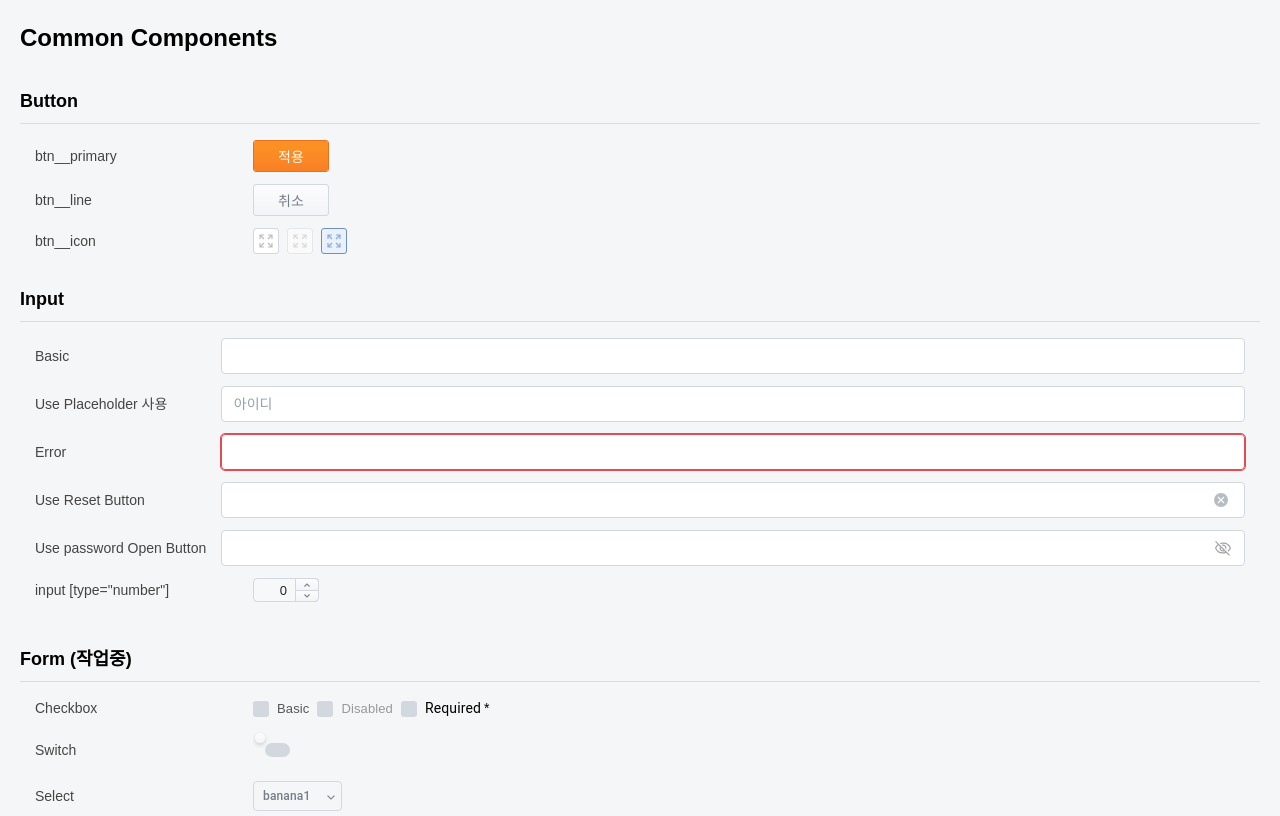
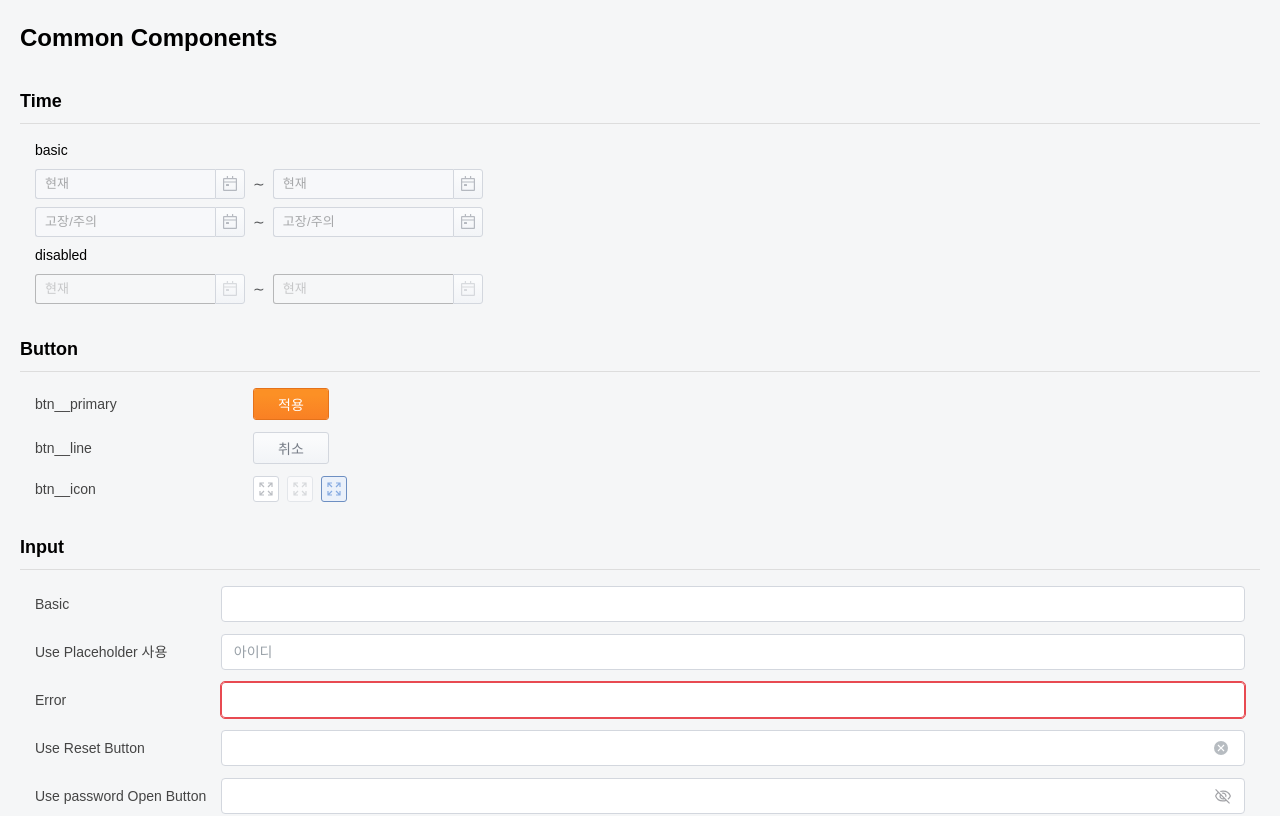
Before and after one commit to taetaeil/react-example, a Next.js app: page /examples in a window 1280 px wide. Shown: the top 816 px of the page. Built offline with nearby package versions, Linux system fonts and the light colour scheme.

Commit message:
Feat(timepicker): 추가

```diff
--- /dev/null
+++ b/src/app/components/CmTimePicker.tsx
@@ -0,0 +1,132 @@
+import React, { useState } from 'react'
+import Select from '@mui/material/Select'
+import MenuItem from '@mui/material/MenuItem'
+import { SelectChangeEvent } from '@mui/material/Select'
+
+interface Item {
+  value: string
+  label: string
+}
+
+interface CmTimepickerProps {
+  startValue?: string
+  endValue?: string
+  items: Item[]
+  placeholder?: string
+  onChange?: (event: SelectChangeEvent<string>) => void
+  endDisabled?: boolean
+  startDisabled?: boolean
+}
+
+export default function CmTimepicker({
+  startValue = '',
+  endValue = '',
+  items,
+  placeholder,
+  onChange,
+  startDisabled,
+  endDisabled,
+}: CmTimepickerProps) {
+  const [currentStartValue, setCurrentStartValue] = useState(startValue)
+  const [currentEndValue, setCurrentEndValue] = useState(endValue)
+  const [openStart, setOpenStart] = useState(false)
+  const [openEnd, setOpenEnd] = useState(false)
+
+  const handleStartChange = (event: SelectChangeEvent<string>) => {
+    const newValue = event.target.value
+    setCurrentStartValue(newValue)
+    setOpenStart(false)
+    if (onChange) {
+      onChange(event)
+    }
+  }
+
+  const handleEndChange = (event: SelectChangeEvent<string>) => {
+    const newValue = event.target.value
+    setCurrentEndValue(newValue)
+    setOpenEnd(false)
+    if (onChange) {
+      onChange(event)
+    }
+  }
+
+  return (
+    <div className="cm-timepicker">
+      <div className="cm-timepicker__wrap">
+        <Select
+          value={currentStartValue}
+          displayEmpty
+          onChange={handleStartChange}
+          open={openStart}
+          onClose={() => setOpenStart(false)}
+          readOnly
+          disabled={startDisabled}
+          MenuProps={{
+            className: 'cm-timepicker__menu',
+          }}
+          className={currentStartValue ? 'cm-timepicker__selected' : ''}
+        >
+          {placeholder && !currentStartValue && (
+            <MenuItem value="" sx={{ display: 'none' }}>
+              {placeholder}
+            </MenuItem>
+          )}
+          {items.map((item, index) => (
+            <MenuItem key={index} value={item.value}>
+              {item.label}
+            </MenuItem>
+          ))}
+        </Select>
+        <button
+          type="button"
+          className={`cm-timepicker__btn ${
+            openStart ? 'cm-timepicker__btn--active' : ''
+          }`}
+          onClick={() => {
+            if (!startDisabled) {
+              setOpenStart(true)
+            }
+          }}
+        ></button>
+      </div>
+      <span>&sim;</span>
+      <div className="cm-timepicker__wrap">
+        <Select
+          value={currentEndValue}
+          displayEmpty
+          onChange={handleEndChange}
+          open={openEnd}
+          onClose={() => setOpenEnd(false)}
+          readOnly
+          disabled={endDisabled}
+          MenuProps={{
+            className: 'cm-timepicker__menu',
+          }}
+          className={currentEndValue ? 'cm-timepicker__selected' : ''}
+        >
+          {placeholder && !currentEndValue && (
+            <MenuItem value="" sx={{ display: 'none' }}>
+              {placeholder}
+            </MenuItem>
+          )}
+          {items.map((item, index) => (
+            <MenuItem key={index} value={item.value}>
+              {item.label}
+            </MenuItem>
+          ))}
+        </Select>
+        <button
+          type="button"
+          className={`cm-timepicker__btn ${
+            openEnd ? 'cm-timepicker__btn--active' : ''
+          }`}
+          onClick={() => {
+            if (!endDisabled) {
+              setOpenEnd(true)
+            }
+          }}
+        ></button>
+      </div>
+    </div>
+  )
+}
--- a/src/app/examples/page.tsx
+++ b/src/app/examples/page.tsx
@@ -6,11 +6,22 @@ import CmNumberInput from '../components/CmNumberInput' // input 컴포넌트
 import CmCheckbox from '../components/CmCheckbox' // checkbox 컴포넌트
 import CmSwitch from '../components/CmSwitch' // Switch 컴포넌트
 import CmSelect from '../components/CmSelect' // Select 컴포넌트
+import CmTimePicker from '../components/CmTimePicker' // timepicker 컴포넌트
 
 import Tooltip from '@mui/material/Tooltip'
 
 // ====================================== Page ======================================
 export default function Home() {
+  const selectTimeValue = { start: '', end: '' }
+  const selectTimeItems = [
+    { value: '5minutes ago', label: '5분 전' },
+    { value: '15minutes ago', label: '15분 전' },
+    { value: '30minutes ago', label: '30분 전' },
+    { value: '1hours ago', label: '1시간 전' },
+    { value: '3hours ago', label: '3시간 전' },
+    { value: '6hours ago', label: '6시간 전' },
+    { value: '12hours ago', label: '12시간 전' },
+  ]
   const [inputValue, setInputValue] = useState('')
   const selectValue = 'banana'
   const selectItems = [
@@ -31,6 +42,51 @@ export default function Home() {
       >
         Common Components
       </h1>
+      <h2
+        style={{
+          marginTop: '32px',
+          marginBottom: '16px',
+          paddingBottom: '8px',
+          borderBottom: '1px solid #dddddd',
+          fontWeight: '600',
+          fontSize: '18px',
+        }}
+      >
+        Time
+      </h2>
+      <ul style={{ padding: '0 15px' }}>
+        <li
+          style={{
+            display: 'flex',
+            flexFlow: 'column',
+            gap: '8px',
+            marginBottom: '12px',
+          }}
+        >
+          <p>basic</p>
+          <CmTimePicker
+            startValue={selectTimeValue.start} // 현재 선택된 시작값
+            endValue={selectTimeValue.end}
+            items={selectTimeItems}
+            placeholder="현재"
+          ></CmTimePicker>
+          <CmTimePicker
+            startValue={selectTimeValue.start} // 현재 선택된 시작값
+            endValue={selectTimeValue.end}
+            items={selectTimeItems}
+            placeholder="고장/주의"
+          ></CmTimePicker>
+          <p>disabled</p>
+          <CmTimePicker
+            startValue={selectTimeValue.start} // 현재 선택된 시작값
+            endValue={selectTimeValue.end}
+            items={selectTimeItems}
+            placeholder="현재"
+            startDisabled
+            endDisabled
+          ></CmTimePicker>
+        </li>
+      </ul>
       <h2
         style={{
           marginTop: '32px',
@@ -327,7 +383,7 @@ export default function Home() {
           fontSize: '18px',
         }}
       >
-        Form (작업중)
+        Form
       </h2>
       <ul style={{ padding: '0 15px' }}>
         <li
--- a/src/app/styles/common.scss
+++ b/src/app/styles/common.scss
@@ -708,3 +708,101 @@
     }
   }
 }
+
+// ===================================== timepicker =====================================
+.cm-timepicker {
+  display: flex;
+  align-items: center;
+  gap: 8px;
+  color: $gray-150;
+  &__wrap {
+    display: flex;
+    align-items: center;
+  }
+  &__selected {
+    .MuiSelect-select {
+      color: $gray-150 !important;
+    }
+  }
+  .MuiInputBase-root {
+    border-radius: 3px 0 0 3px;
+    .MuiSelect-select {
+      width: 180px;
+      height: 30px;
+      line-height: 30px;
+      padding: 0 10px;
+      background: #f7f8fa;
+      box-sizing: border-box;
+      font-size: 13px;
+      font-family: 'Noto Sans KR', 'Apple SD Gothic Neo', Sans-serif;
+      color: #55575980;
+      cursor: default;
+    }
+    .MuiSelect-nativeInput {
+      height: 30px;
+      line-height: 30px;
+    }
+    .MuiSvgIcon-root {
+      display: none;
+    }
+    .MuiOutlinedInput-notchedOutline {
+      border: 1px solid $gray-10;
+      border-right: 0;
+    }
+    &.Mui-disabled {
+      .MuiSelect-select {
+        cursor: not-allowed;
+        opacity: 0.5;
+      }
+      & + .cm-timepicker__btn {
+        background: url('/icons/calendar--disabled.svg') no-repeat center,
+          linear-gradient(180deg, #fafbfc 0%, #fafbfc 20%, #f2f4f7 100%) 0% 0%
+            no-repeat padding-box;
+        border: 1px solid $gray-10;
+        cursor: not-allowed;
+      }
+    }
+  }
+  &__btn {
+    width: 30px;
+    height: 30px;
+    background: url('/icons/calendar--default.svg') no-repeat center,
+      linear-gradient(180deg, #fafbfc 0%, #fafbfc 20%, #f2f4f7 100%) 0% 0%
+        no-repeat padding-box;
+    border-radius: 0 3px 3px 0;
+    border: 1px solid $gray-10;
+    transition: $transition;
+    &:hover {
+      background: url('/icons/calendar--selected.svg') no-repeat center,
+        linear-gradient(180deg, #deedfc 0%, #deedfc 20%, #ccdef6 100%) 0% 0%
+          no-repeat padding-box;
+      border-color: #93b9ea;
+    }
+    &--active {
+      background: url('/icons/calendar--active.svg') no-repeat center,
+        linear-gradient(180deg, #deedfc 0%, #deedfc 20%, #ccdef6 100%) 0% 0%
+          no-repeat padding-box;
+      border-color: $blue;
+    }
+  }
+
+  &__menu {
+    .MuiPaper-root {
+      min-width: 120px !important;
+      transform: translate(60px, 8px) !important;
+      height: 197px;
+      border: 1px solid #e6e8eb;
+      border-radius: 5px;
+      .MuiList-root {
+        .MuiMenuItem-root {
+          min-height: 30px;
+          padding: 0 10px;
+          font-size: 13px;
+          &:hover {
+            background: #f0f6fc;
+          }
+        }
+      }
+    }
+  }
+}
```
Also changed, not shown: public/icons/calendar--disabled.svg (added).
